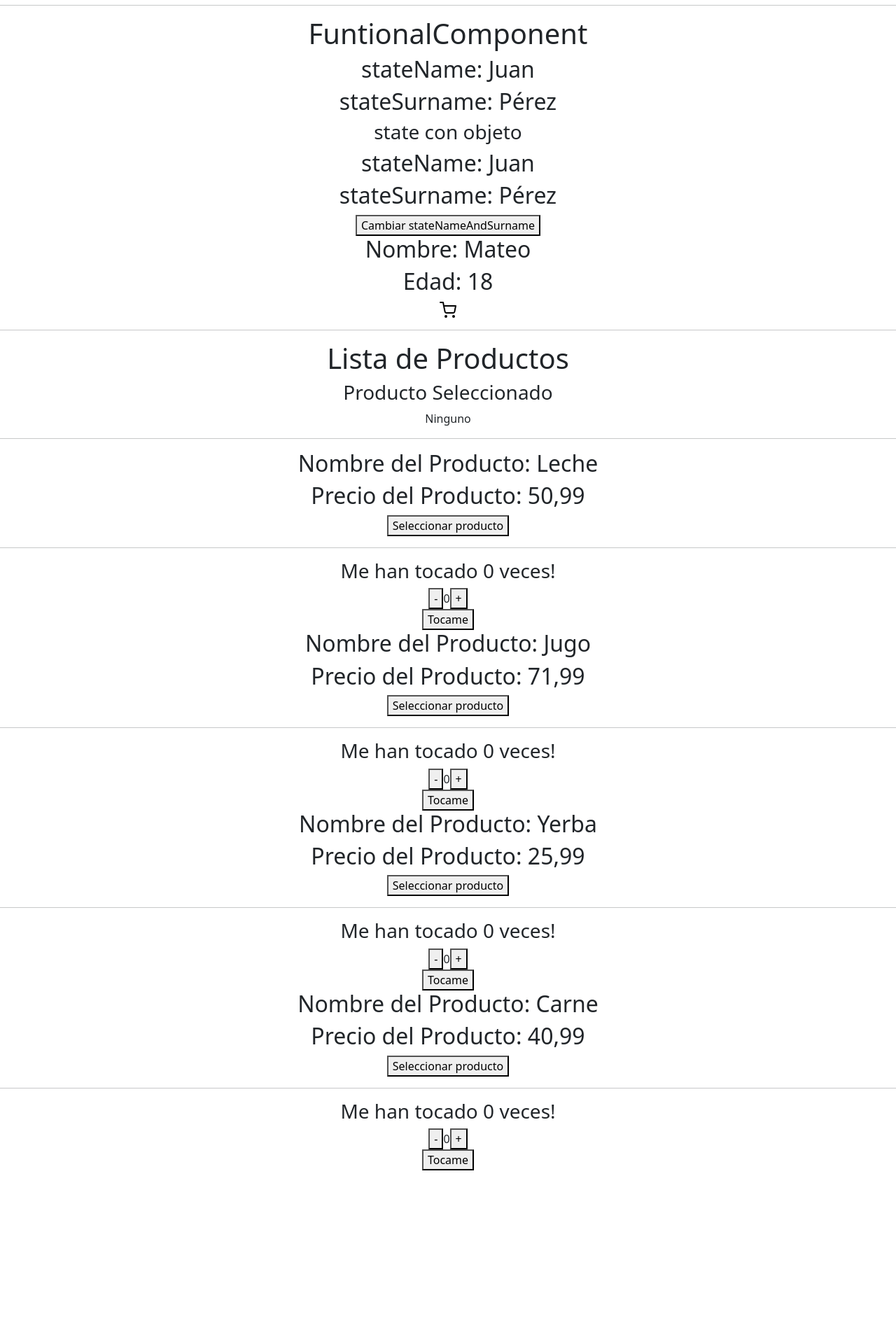
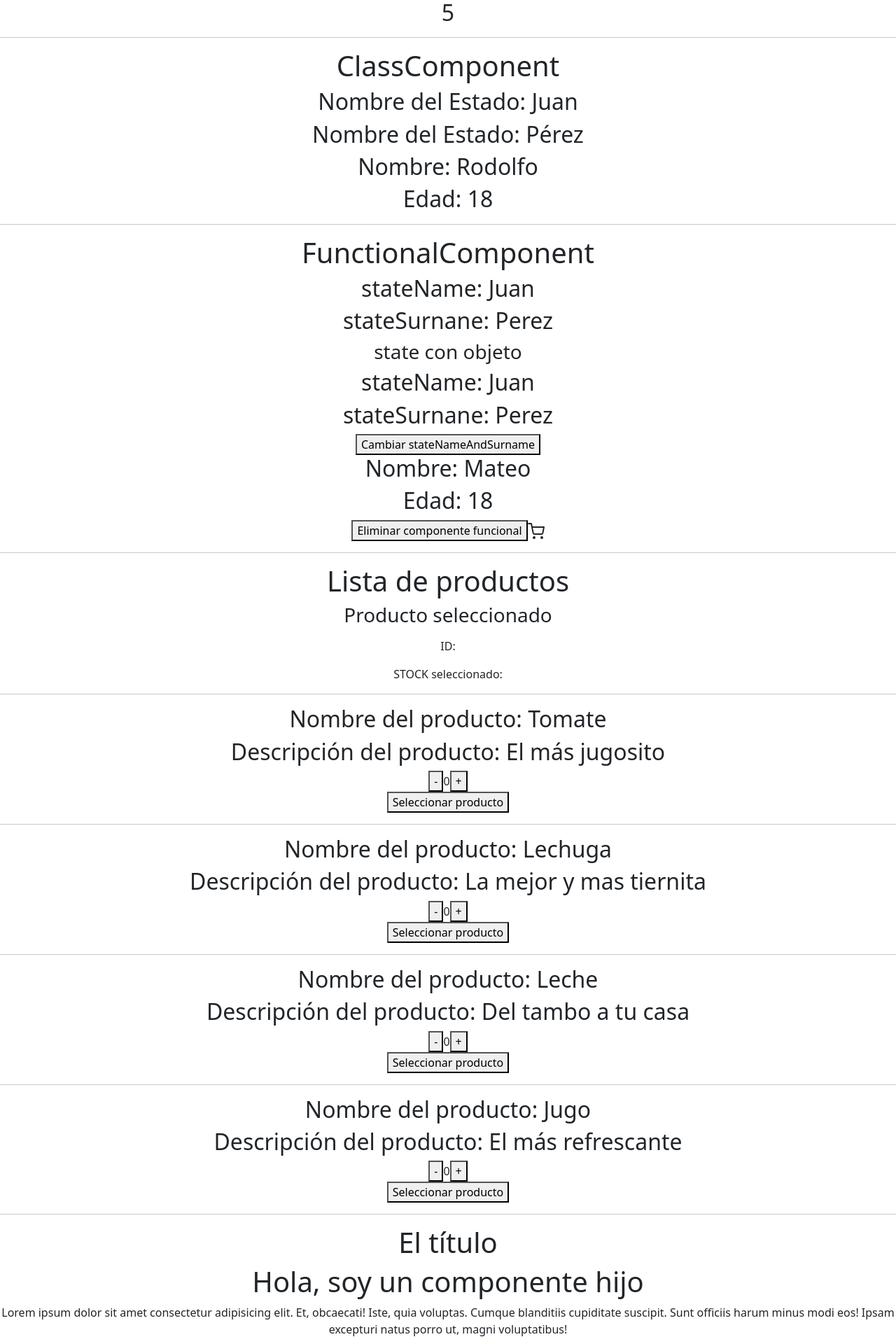
Before and after one commit to luisga88gm/e-commerce-latiendita, a React (Create React App) app: page / in a window 1280 px wide. Shown: the part 380-2300 px from the top of the page at 70% size. Before the commit the page ends 2052 px from the top, so only its background shows below. Built offline with nearby package versions, Linux system fonts and the light colour scheme.

Commit message:
class-06

```diff
--- a/src/App.js
+++ b/src/App.js
@@ -1,25 +1,117 @@
-import 'bootstrap/dist/css/bootstrap.min.css';
-import './App.css';
-import { ClassComponent } from './components/class-component/ClassComponent';
-import FuntionalComponent from './components/function-component/FuntionalComponent';
-import ItemListContainer from './components/item-list-container/ItemListContainer';
+import "bootstrap/dist/css/bootstrap.min.css";
+import { useEffect, useState } from "react";
+import "./App.css";
+import { ClassComponent } from "./components/class-component/ClassComponent";
+import { productsAPI, task } from "./helpers/promises";
+import ComponentChildren from "./components/component-children/ComponentChildren";
+import FunctionalComponent from "./components/function-component/FuntionalComponent";
+import ItemListContainer from "./components/item-list-container/ItemListContainer";
 import NavBar from "./components/navbar/NavBar";
-import CartIcon from './icon/CartIcon';
+import CartIcon from "./icon/CartIcon";
 
 const age = 18;
 
 function App() {
+  const [showFunctionComponent, setShowFunctionComponent] = useState(true);
+  const [errorMessage, setErrorMessage] = useState("");
+  const [names, setNames] = useState(["Luis", "Gabriel", "Alexis"]);
+
+  // useEffect(() => {
+  //   // getTaskResult();
+  //   getProducts();
+  // }, []);
+
+  // const getProducts = async () => {
+  //   try {
+  //     const result = await productsAPI;
+  //     console.log(result);
+  //   } catch (error) {
+  //     console.log({ error });
+  //   } finally {
+  //     console.log("Finalización del consumo de la API productsAPI");
+  //   }
+  // };
+
+  // const getTaskResult = async () => {
+  //   try {
+  //     const result = await task;
+  //     // throw new Error("Error de lógica de negocio");
+  //     console.log(result);
+  //   } catch (error) {
+  //     console.log(error);
+  //   } finally {
+  //     console.log("Promesa con async/await finalizada");
+  //   }
+  // };
+
+  // task
+  //   .then(
+  //     (result) => {
+  //       if (!result?.data?.array[0]?.user?.name) {
+  //         throw new Error("Error de lógica de negocio");
+  //       }
+  //       // Aquí ya no pasaría y no se activaría el console.log
+  //       console.log({ result });
+  //     },
+  //     (error) => {
+  //       console.log({ error });
+  //     }
+  //   )
+  //   .catch((error) => {
+  //     setErrorMessage(error.message);
+  //     console.log("error del catch", error);
+  //   })
+  //   .finally(() => {
+  //     console.log("Promesa con then y catch finalizada");
+  //   });
+
+  const addNewName = () => setNames([...names, "Nuevo nombre"]);
+
+  const delete3rdName = () =>
+    setNames(names.filter((name, index) => index !== 2));
+
   return (
     <div className="App">
       <NavBar />
-      <h1>Hola, inicio de nuestro e-commerce en ReactJS</h1>
-      <hr/>
-      <ClassComponent age={age} name="Rodolfo"/>
-      <hr/>
-      <FuntionalComponent age={age} name="Mateo"/>
+      <h1>Error: {errorMessage}</h1>
+      <h1>Hola, inicio de nuestro e-commerce :D</h1>
+      <button onClick={addNewName}>Agregar "Nuevo nombre"</button>
+      <button onClick={delete3rdName}>Eliminar 3er indice de names</button>
+      <ul>
+        {names.map((name, index) => (
+          <li key={`${name}${index}${new Date()}`}>{name}</li>
+        ))}
+      </ul>
+      {[1, 2, 3, 4, 5].map((number) => {
+        if (number > 2) {
+          return <h2 key={number}>{number}</h2>;
+        }
+        return null;
+      })}
+      <hr />
+      <ClassComponent age={age} name="Rodolfo" />
+      <hr />
+      {showFunctionComponent && <FunctionalComponent age={age} name="Mateo" />}
+      <button onClick={() => setShowFunctionComponent(!showFunctionComponent)}>
+        Eliminar componente funcional
+      </button>
+      {/* <FunctionalComponent age={age} name="Alejandro" /> */}
       <CartIcon />
-      <hr/>
+      <hr />
       <ItemListContainer />
+      <ComponentChildren otherProp="El título">
+        <h1>Hola, soy un componente hijo</h1>
+        <p>
+          Lorem ipsum dolor sit amet consectetur adipisicing elit. Et,
+          obcaecati! Iste, quia voluptas. Cumque blanditiis cupiditate suscipit.
+          Sunt officiis harum minus modi eos! Ipsam excepturi natus porro ut,
+          magni voluptatibus!
+        </p>
+      </ComponentChildren>
+      <br />
+      <br />
+      <br />
+      <br />
     </div>
   );
 }
--- /dev/null
+++ b/src/components/component-children/ComponentChildren.js
@@ -0,0 +1,12 @@
+import React from "react";
+
+const ComponentChildren = ({ children, otherProp }) => {
+  return (
+    <>
+      <h1>{otherProp}</h1>
+      {children}
+    </>
+  );
+};
+
+export default ComponentChildren;
--- a/src/components/function-component/FuntionalComponent.js
+++ b/src/components/function-component/FuntionalComponent.js
@@ -1,36 +1,56 @@
-import { useState } from "react";
+import { useEffect, useState } from "react";
 
-const FuntionalComponent = ({name, age}) => {
+const FunctionalComponent = ({ name, age }) => {
   const [stateName, setStateName] = useState("Juan");
-  const [surname, setSurname] = useState("Pérez");
-  const [user, setUser] = useState ({
+  const [surname, setSurname] = useState("Perez");
+  const [user, setUser] = useState({
     name: "Juan",
-    surname: "Pérez",
+    surname: "Perez",
   });
 
+  useEffect(() => {
+    console.log("Hola soy un componente funcional");
+    return () => {
+      console.log(
+        "Efecto 1, Voy a ser elimido, por lo tanto voy a crear nueva lógica"
+      );
+    };
+  }, []);
+
+  useEffect(() => {
+    console.log("Hola soy un componente funcional");
+    return () => {
+      console.log(
+        "Efecto 2, Voy a ser limpiado, por lo tanto voy a crear nueva lógica"
+      );
+    };
+  }, [user]);
+
   if (!name) {
-      return <h1>name no existe</h1>
+    return <h1>name no existe</h1>;
   }
 
   const updateNameAndSurname = () => {
-      setStateName("Luis Gabriel");
-      setUser({ ...user, name: "Luis Gabriel"});
+    setStateName("Leo");
+    setUser({ ...user, name: "Leo" });
   };
 
   return (
     <>
-      <h1>FuntionalComponent</h1>
+      <h1>FunctionalComponent</h1>
       <h2>stateName: {stateName}</h2>
-      <h2>stateSurname: {surname}</h2>
+      <h2>stateSurnane: {surname}</h2>
       <h3>state con objeto</h3>
-      {/* con objeto */}
+      {/* Con objeto */}
       <h2>stateName: {user.name}</h2>
-      <h2>stateSurname: {user.surname}</h2>
-      <button onClick={updateNameAndSurname}>Cambiar stateNameAndSurname</button>
+      <h2>stateSurnane: {user.surname}</h2>
+      <button onClick={updateNameAndSurname}>
+        Cambiar stateNameAndSurname
+      </button>
       <h2>Nombre: {name}</h2>
       <h2>Edad: {age}</h2>
     </>
   );
 };
 
-export default FuntionalComponent;
+export default FunctionalComponent;
--- a/src/components/item-counter/ItemCounter.js
+++ b/src/components/item-counter/ItemCounter.js
@@ -1,9 +1,11 @@
-import React, { useState } from "react";
+import React, { useEffect, useState } from "react";
 
-const ItemCounter = ({stock}) => {
-    const [counter, setCounter] = useState (0);
-    const [currentTimes, setCurrentTimes] = useState (0);
-    const [currentDate, setCurrentDate] = useState ("");
+const ItemCounter = ({ stock, setSotckSelected }) => {
+  const [counter, setCounter] = useState(0);
+
+  useEffect(() => {
+    setSotckSelected(counter);
+  }, [counter]);
 
   const minusCounter = () => {
     if (counter <= 0) return;
@@ -15,26 +17,13 @@ const ItemCounter = ({stock}) => {
     setCounter(counter + 1);
   };
 
-    const takeMe = () => {
-        setCurrentTimes(currentTimes + 1);
-        const today = new Date ();
-        setCurrentDate(
-            `hoy es ${today.getFullYear()}-${
-                today.getMonth() + 1
-            }-${today.getDate()}, y son las ${today.getHours()}:${today.getMinutes()}:${today.getSeconds()} en mi pais`
-        );
-    };
-
   return (
     <>
       <div>
-                <h3>Me han tocado {currentTimes} veces!</h3>
-                <h3>{currentDate}</h3>
         <button onClick={minusCounter}>-</button>
         <span>{counter}</span>
         <button onClick={plusCounter}>+</button>
       </div>
-            <button onClick={takeMe}>Tocame</button>
     </>
   );
 };
--- a/src/components/item-list-container/ItemListContainer.js
+++ b/src/components/item-list-container/ItemListContainer.js
@@ -1,25 +1,45 @@
-import { useState } from "react";
+import { useEffect, useState } from "react";
+import { productsAPI } from "../../helpers/promises";
 import Item from "../item/Item";
 
-const items = [
-    {id: "1", name: "Leche", price: "50,99"},
-    {id: "2", name: "Jugo", price: "71,99"},
-    {id: "3", name: "Yerba", price: "25,99"},
-    {id: "4", name: "Carne", price: "40,99"},
-]
+const ItemListContainer = () => {
+  const [selectedItem, setSelectedItem] = useState(null);
+  const [products, setProducts] = useState([]);
+  const [loading, setLoading] = useState(true);
 
-const ItemListContainer = () => {
-    const [selectedItem, setSelectedItem] = useState(null);
+  useEffect(() => {
+    getProducts();
+  }, []);
+
+  const getProducts = async () => {
+    try {
+      const result = await productsAPI;
+      setProducts(result);
+    } catch (error) {
+      console.log({ error });
+    } finally {
+      setLoading(false);
+      console.log("Finalización del consumo de la API productsAPI");
+    }
+  };
+
+  if (loading) {
+    return <h1>Cargando...</h1>;
+  }
 
   return (
     <div>
-        <h1>Lista de Productos</h1>
-        <h3>Producto Seleccionado</h3>
-        <p>{selectedItem ? selectedItem.name : "Ninguno"}</p>
-        <hr />
-        {items.map(({id, name, price}) => (
-            <Item key={id} id={id} name={name} price={price} setSelectedItem={setSelectedItem} />
-        ))}
+      <h1>Lista de productos</h1>
+      <h3>Producto seleccionado</h3>
+      <p>{selectedItem && selectedItem.name}</p>
+      <p>{selectedItem && selectedItem.description}</p>
+      <p>ID: {selectedItem && selectedItem.id}</p>
+      <p>STOCK seleccionado: {selectedItem && selectedItem.stock}</p>
+      <hr />
+      {/* {products.map(({ id, name, description, stock }) => ( */}
+      {products.map((product) => (
+        <Item key={product.id} {...product} setSelectedItem={setSelectedItem} />
+      ))}
     </div>
   );
 };
--- a/src/components/item/Item.js
+++ b/src/components/item/Item.js
@@ -1,15 +1,23 @@
+import { useState } from "react";
 import ItemCounter from "../item-counter/ItemCounter";
 
-const item = ({name, price, id, setSelectedItem}) => {
-    const selectItem = () => setSelectedItem({name, price, id});
+const Item = ({ id, name, description, stock, setSelectedItem }) => {
+  const [sotckSelected, setSotckSelected] = useState(0);
 
-  return <div>
-      <h2>Nombre del Producto: {name}</h2>
-      <h2>Precio del Producto: {price}</h2>
-      <button onClick={selectItem}>Seleccionar producto</button>
-      <hr/>
-      <ItemCounter stock={10} />
-  </div>;
+  const selectItem = () =>
+    setSelectedItem({ id, name, description, stock: sotckSelected });
+
+  return (
+    <>
+      <div>
+        <h2>Nombre del producto: {name}</h2>
+        <h2>Descripción del producto: {description}</h2>
+        <ItemCounter stock={stock} setSotckSelected={setSotckSelected} />
+        <button onClick={selectItem}>Seleccionar producto</button>
+      </div>
+      <hr />
+    </>
+  );
 };
 
-export default item;
+export default Item;
--- /dev/null
+++ b/src/data/products.js
@@ -0,0 +1,26 @@
+export const products = [
+    {
+      id: "1",
+      name: "Tomate",
+      description: "El más jugosito",
+      stock: 10,
+    },
+    {
+      id: "2",
+      name: "Lechuga",
+      description: "La mejor y mas tiernita",
+      stock: 20,
+    },
+    {
+      id: "3",
+      name: "Leche",
+      description: "Del tambo a tu casa",
+      stock: 200,
+    },
+    {
+      id: "4",
+      name: "Jugo",
+      description: "El más refrescante",
+      stock: 15,
+    },
+  ];
--- /dev/null
+++ b/src/helpers/promises.js
@@ -0,0 +1,14 @@
+
+import { products } from "../data/products";
+
+export const task = new Promise((resolve, reject) => {
+  resolve(true);
+  // reject("Message Error from Reject");
+});
+
+export const productsAPI = new Promise((resolve, reject) => {
+  setTimeout(() => {
+    // reject("Message Error from Reject");
+    resolve(products);
+  }, 2000);
+});
--- a/src/icon/CartIcon.js
+++ b/src/icon/CartIcon.js
@@ -1,9 +1,25 @@
-import React from 'react';
-import cartSVG from './cart.svg';
-import './CartIcon.css';
+import React from "react";
+import "./CartIcon.css";
 
 const CartIcon = () => {
-  return <img className="cart-icon" src={cartSVG} alt="cartSVG" />
+  return (
+    <svg
+      xmlns="http://www.w3.org/2000/svg"
+      fill="none"
+      stroke="currentColor"
+      strokeLinecap="round"
+      strokeLinejoin="round"
+      strokeWidth="2"
+      className="feather feather-shopping-cart"
+      viewBox="0 0 24 24"
+      height={24}
+      width={24}
+    >
+      <circle cx="9" cy="21" r="1"></circle>
+      <circle cx="20" cy="21" r="1"></circle>
+      <path d="M1 1h4l2.68 13.39a2 2 0 002 1.61h9.72a2 2 0 002-1.61L23 6H6"></path>
+    </svg>
+  );
 };
 
 export default CartIcon;
```
Lines whose indentation alone changed are shown as unchanged.
